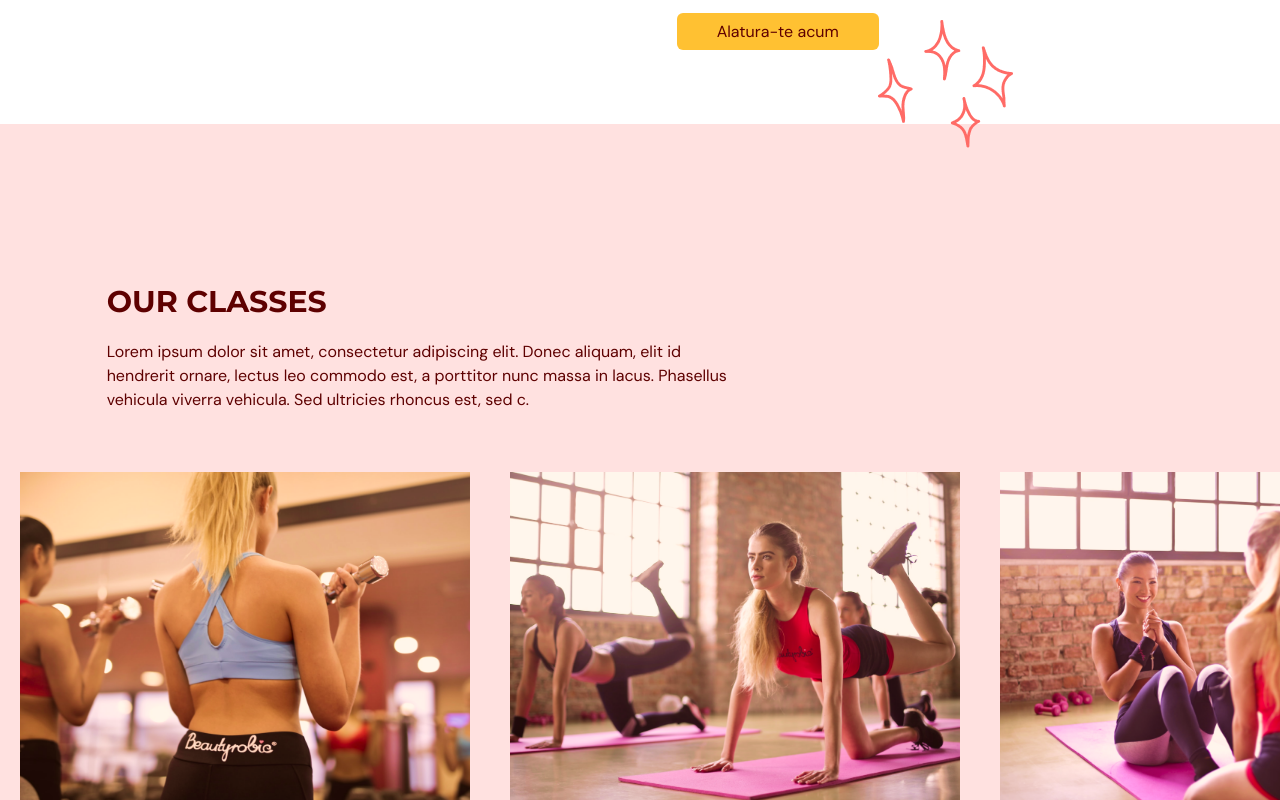
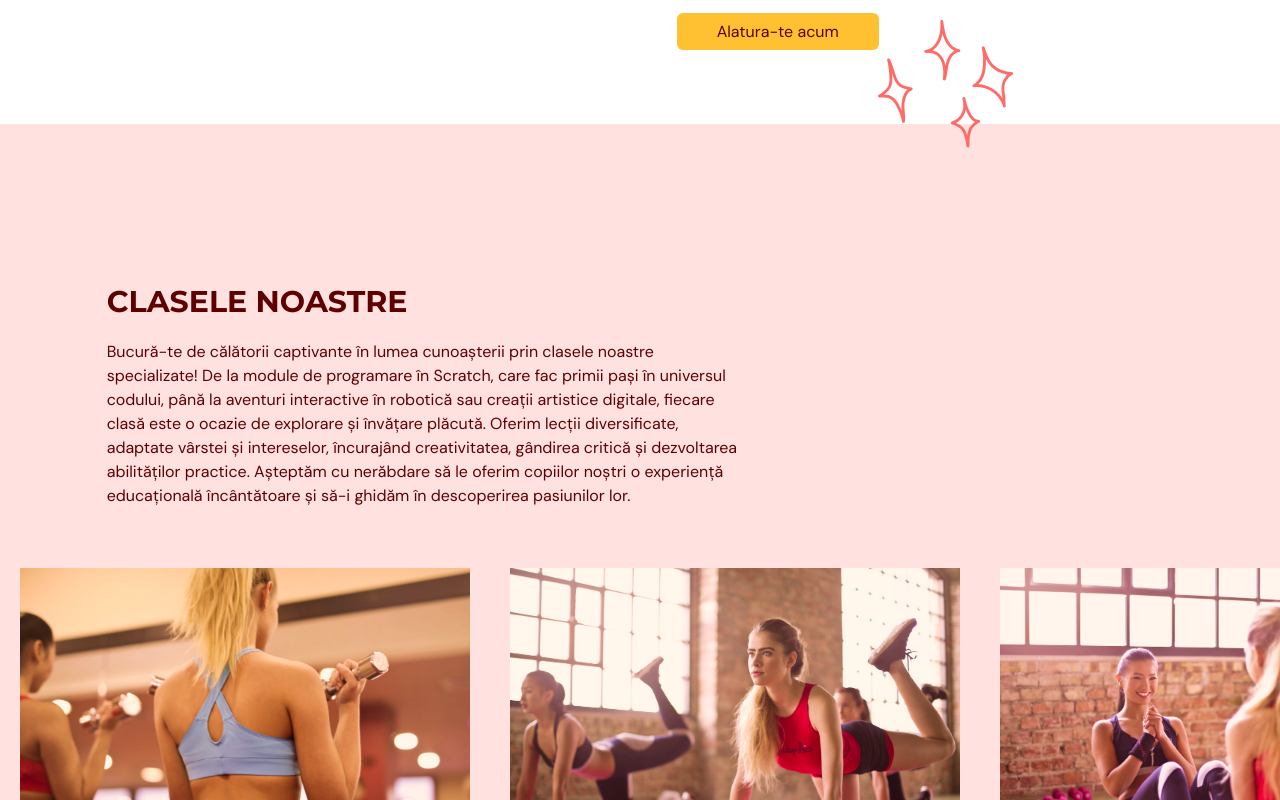
Before and after one commit to DragosGeornoiu/courses-website, a React (Vite) app in the folder couses-typescript/: page / in a window 1280 px wide. Shown: the part 2720-3520 px from the top of the page. Built offline with nearby package versions, Linux system fonts and the light colour scheme.

Commit message:
Added internationalization for our classes page.

```diff
--- a/couses-typescript/src/locales/en.json
+++ b/couses-typescript/src/locales/en.json
@@ -25,5 +25,19 @@
     "benefits.text.title.partTwo": "VIITORII",
     "benefits.text.title.partThree": "Inovatori",
     "benefits.text.paragraph.one": "În școala noastră vibrantă de programare pentru copii, deschidem calea creșterii intelectuale a copilului tău printr-o serie de beneficii captivante. Instruitorii noștri experimentați, provenind din companii tech globale de prestigiu, îi ghidează pe cei mici cu o expertiză de neegalat, asigurând o călătorie în programare bogată și recompensatoare. Imaginează-ți bucuria din ochii copilului tău pe măsură ce se implică într-un mediu de învățare interactiv, unde programarea devine o aventură plină de roboți, jocuri interactive și instrumente software prietenoase. Aici, fiecare copil începe un traseu de învățare personalizat, îmbrățișându-și unicitatea și construind o bază solidă în programare în ritmul propriu. Dincolo de liniile de cod, cursurile noastre sunt meticulos concepute pentru a elibera creativitatea lor, transformând concepte abstracte în proiecte tangibile precum dezvoltarea de jocuri și programarea de roboți, cultivând dragostea pentru inovație și rezolvarea de probleme.",
-    "benefits.text.paragraph.two": "Ca părinți, puteți urmări transformarea în timp real. Imaginați-vă copilul nu doar stăpânind abilitățile de programare, ci și dezvoltând abilități de viață cruciale precum gândirea critică, rezolvarea problemelor și colaborarea, pregătindu-i pentru succes în peisajul digital în continuă evoluție. Comunitatea noastră sigură și de susținere încurajează autoexprimarea, colaborarea și interacțiunile pozitive, creând un mediu în care copilul tău prosperă. Înscrierea copilului tău în școala noastră de programare nu este doar o investiție în abilitățile lor tehnice; este o angajare în a îngriji un individ bine rotunjit, creativ și împuternicit, pregătit să modeleze viitorul cu încredere și inovație."
+    "benefits.text.paragraph.two": "Ca părinți, puteți urmări transformarea în timp real. Imaginați-vă copilul nu doar stăpânind abilitățile de programare, ci și dezvoltând abilități de viață cruciale precum gândirea critică, rezolvarea problemelor și colaborarea, pregătindu-i pentru succes în peisajul digital în continuă evoluție. Comunitatea noastră sigură și de susținere încurajează autoexprimarea, colaborarea și interacțiunile pozitive, creând un mediu în care copilul tău prosperă. Înscrierea copilului tău în școala noastră de programare nu este doar o investiție în abilitățile lor tehnice; este o angajare în a îngriji un individ bine rotunjit, creativ și împuternicit, pregătit să modeleze viitorul cu încredere și inovație.",
+    "ourclasses.class.one.name": "Scratch Module 1",
+    "ourclasses.class.one.description": "Introduction to Scratch programming for beginners. Kids will learn the basics of coding through interactive and creative projects. This module focuses on building a strong foundation in programming using the Scratch platform.",
+    "ourclasses.class.two.name": "Scratch Module 2",
+    "ourclasses.class.two.description": "Building on the fundamentals learned in Scratch Module 1, this advanced class delves deeper into coding concepts. Kids will create more complex games and animations, enhancing their problem-solving skills and creativity.",
+    "ourclasses.class.three.name": "Robot Adventures",
+    "ourclasses.class.three.description": "A hands-on class where kids explore the world of robotics. Using kid-friendly robots, they will learn to program and control these bots to navigate through challenges. This class encourages logical thinking and introduces the principles of robotics in a playful manner.",
+    "ourclasses.class.four.name": "Game Design Galore",
+    "ourclasses.class.four.description": "An exciting class that introduces kids to the world of game design. Using user-friendly game development tools, kids will unleash their creativity to design and build their own interactive games. This class fosters a love for storytelling, logic, and game mechanics.",
+    "ourclasses.class.five.name": "Creative Coding Creations",
+    "ourclasses.class.five.description": "In this class, kids use a variety of programming tools designed for young learners to create unique and imaginative projects. From animated stories to interactive art, this class encourages creative expression through coding.",
+    "ourclasses.class.tbd.name": "To BE ANNOUNCED",
+    "ourclasses.title": "OUR CLASSES",
+    "ourclasses.paragraph": "Embark on engaging journeys into the world of knowledge through our specialized classes! From introductory coding modules in Scratch, taking the first steps into the coding universe, to interactive adventures in robotics or digital artistic creations, each class is an opportunity for exploration and enjoyable learning. We provide a diverse range of lessons tailored to age and interests, fostering creativity, critical thinking, and practical skill development. We look forward to providing our children with an enchanting educational experience and guiding them in the discovery of their passions."
+
   }
--- a/couses-typescript/src/locales/ro.json
+++ b/couses-typescript/src/locales/ro.json
@@ -20,6 +20,19 @@
     "benefits.five.title": "Dezvoltarea Abilităților pe Tot Parcursul Vieții",
     "benefits.five.description": "Pe lângă codare, ne concentrăm pe insuflarea abilităților de rezolvare a problemelor, gândire critică și colaborare. Aceste abilități de viață esențiale împuternicesc copilul tău, pregătindu-l pentru succes în era digitală.",
     "benefits.six.title": "Comunitate Sigură și de Suport",
-    "benefits.six.description": "Prioritizăm crearea unei comunități sigure și de susținere în care copiii se simt încurajați să se exprime. Colaborarea și interacțiunile pozitive sunt încurajate, promovând un mediu de învățare eficient și îngrijitor."
+    "benefits.six.description": "Prioritizăm crearea unei comunități sigure și de susținere în care copiii se simt încurajați să se exprime. Colaborarea și interacțiunile pozitive sunt încurajate, promovând un mediu de învățare eficient și îngrijitor.",
+    "ourclasses.class.one.name": "Scratch Modul 1",
+    "ourclasses.class.one.description": "Introducere în programarea Scratch pentru începători. Copiii vor învăța elementele de bază ale programării prin proiecte interactive și creative. Acest modul se concentrează pe construirea unei baze solide în programare folosind platforma Scratch.",
+    "ourclasses.class.two.name": "Scratch Modul 2",
+    "ourclasses.class.two.description": "Dezvoltând fundamentele învățate în Scratch Modul 1, această clasă avansată explorează în profunzime conceptele de programare. Copiii vor crea jocuri și animații mai complexe, îmbunătățindu-și abilitățile de rezolvare a problemelor și creativitatea.",
+    "ourclasses.class.three.name": "Aventuri cu Roboți",
+    "ourclasses.class.three.description": "O clasă practică în care copiii explorează lumea robotică. Utilizând roboți prietenoși pentru copii, ei vor învăța să programeze și să controleze acești roboți pentru a naviga prin provocări. Această clasă încurajează gândirea logică și introduce principiile robotică într-un mod jucaus.",
+    "ourclasses.class.four.name": "Design de Jocuri în Exces",
+    "ourclasses.class.four.description": "O clasă captivantă care îi introduce pe copii în lumea designului de jocuri. Utilizând instrumente prietenoase pentru dezvoltarea de jocuri, copiii își vor elibera creativitatea pentru a proiecta și construi propriile lor jocuri interactive. Această clasă stimulează dragostea pentru povestire, logică și mecanica jocului.",
+    "ourclasses.class.five.name": "Creații cu Cod Creativ",
+    "ourclasses.class.five.description": "În această clasă, copiii folosesc o varietate de instrumente de programare proiectate pentru tinerii învățăcei pentru a crea proiecte unice și imaginative. De la povești animate la artă interactivă, această clasă încurajează exprimarea creativă prin cod.",
+    "ourclasses.class.tbd.name": "De Anunțat",
+    "ourclasses.title": "CLASELE NOASTRE",
+    "ourclasses.paragraph": "Bucură-te de călătorii captivante în lumea cunoașterii prin clasele noastre specializate! De la module de programare în Scratch, care fac primii pași în universul codului, până la aventuri interactive în robotică sau creații artistice digitale, fiecare clasă este o ocazie de explorare și învățare plăcută. Oferim lecții diversificate, adaptate vârstei și intereselor, încurajând creativitatea, gândirea critică și dezvoltarea abilităților practice. Așteptăm cu nerăbdare să le oferim copiilor noștri o experiență educațională încântătoare și să-i ghidăm în descoperirea pasiunilor lor."
 
   }
--- a/couses-typescript/src/scenes/ourclasses/index.tsx
+++ b/couses-typescript/src/scenes/ourclasses/index.tsx
@@ -8,45 +8,49 @@ import image6 from "@/assets/image6.png"
 import { motion } from 'framer-motion'
 import HText from '@/shared/HText'
 import Class from './Class'
+import { useTranslation } from 'react-i18next';
 
-
-const classes: Array<ClassType> = [
-    {
-        name: "Weight Training Classes",
-        description: "Lorem ipsum dolor sit amet, consectetur adipiscing elit. Donec aliquam, elit id hendrerit ornare, lectus leo commodo est, a porttitor nunc massa in lacus. Phasellus vehicula viverra vehicula. Sed ultricies rhoncus est, sed.",
-        image: image1,
-    },
-    {
-        name: "Yoga Classes",
-        image: image2,
-    },
-    {
-        name: "Ab core Classes",
-        description: "Lorem ipsum dolor sit amet, consectetur adipiscing elit. Donec aliquam, elit id hendrerit ornare, lectus leo commodo est, a porttitor nunc massa in lacus. Phasellus vehicula viverra vehicula. Sed ultricies rhoncus est, sed.",
-        image: image3,
-    },
-    {
-        name: "Adventure Classes",
-        description: "Lorem ipsum dolor sit amet, consectetur adipiscing elit. Donec aliquam, elit id hendrerit ornare, lectus leo commodo est, a porttitor nunc massa in lacus. Phasellus vehicula viverra vehicula. Sed ultricies rhoncus est, sed.",
-        image: image4,
-    },
-    {
-        name: "Fitness Classes",
-        image: image5,
-    },
-    {
-        name: "Training Classes",
-        description: "Lorem ipsum dolor sit amet, consectetur adipiscing elit. Donec aliquam, elit id hendrerit ornare, lectus leo commodo est, a porttitor nunc massa in lacus. Phasellus vehicula viverra vehicula. Sed ultricies rhoncus est, sed.",
-        image: image6,
-    }
-]
 
 type Props = {
     setSelectedPage: (value: SelectedPage) => void;
 }
 
 const OurClasses = ({setSelectedPage}: Props) => {
-  return <section id="ourclasses" className='w-full bg-primary-100 py-40'>
+    const { t } = useTranslation();
+    <p>{t(`learnMore`)}</p>
+    const classes: Array<ClassType> = [
+        {
+            name: t(`ourclasses.class.one.name`),
+            description: t(`ourclasses.class.one.description`),
+            image: image1,
+        },
+        {
+            name: t(`ourclasses.class.two.name`),
+            description: t(`ourclasses.class.two.description`),
+            image: image2,
+        },
+        {
+            name: t(`ourclasses.class.three.name`),
+            description: t(`ourclasses.class.three.description`),
+            image: image3,
+        },
+        {
+            name: t(`ourclasses.class.four.name`),
+            description: t(`ourclasses.class.four.description`),
+            image: image4,
+        },
+        {
+            name: t(`ourclasses.class.five.name`),
+            description: t(`ourclasses.class.five.description`),
+            image: image5,
+        },
+        {
+            name: t(`ourclasses.class.tbd.name`),
+            image: image6,
+        }
+    ]
+
+    return <section id="ourclasses" className='w-full bg-primary-100 py-40'>
     <motion.div
         onViewportEnter={() => setSelectedPage(SelectedPage.OurClasses)}
     >
@@ -62,9 +66,9 @@ const OurClasses = ({setSelectedPage}: Props) => {
             }}
         >
             <div className='md:w-3/5'>
-                <HText>OUR CLASSES</HText>
+                <HText>{t(`ourclasses.title`)}</HText>
                 <p className='py-5'>
-                    Lorem ipsum dolor sit amet, consectetur adipiscing elit. Donec aliquam, elit id hendrerit ornare, lectus leo commodo est, a porttitor nunc massa in lacus. Phasellus vehicula viverra vehicula. Sed ultricies rhoncus est, sed c.
+                {t(`ourclasses.paragraph`)}
                 </p>
             </div>
 
@@ -85,7 +89,7 @@ const OurClasses = ({setSelectedPage}: Props) => {
         </div>
     </motion.div>
 
-  </section>
+    </section>
 }
 
 export default OurClasses
```
